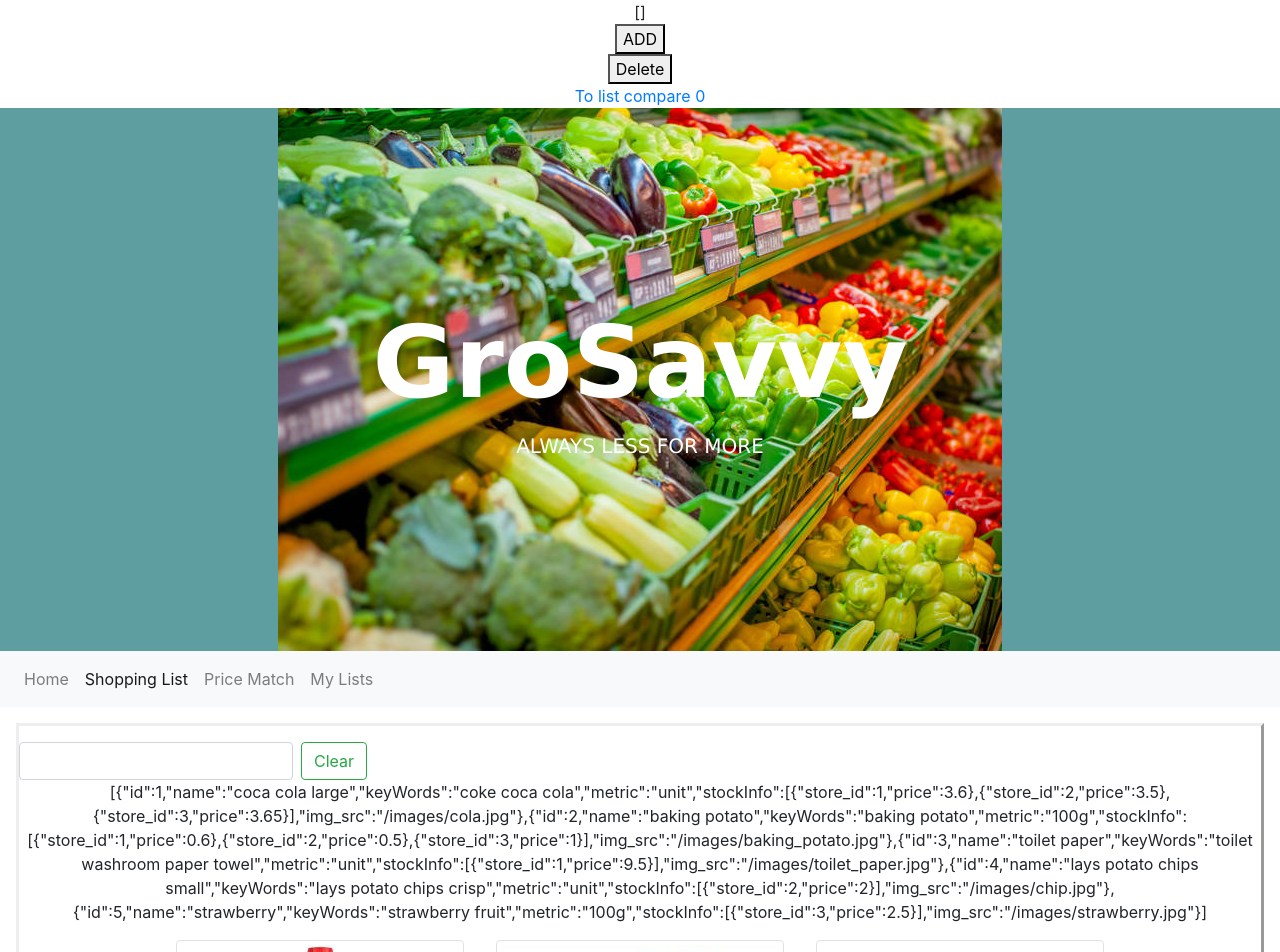
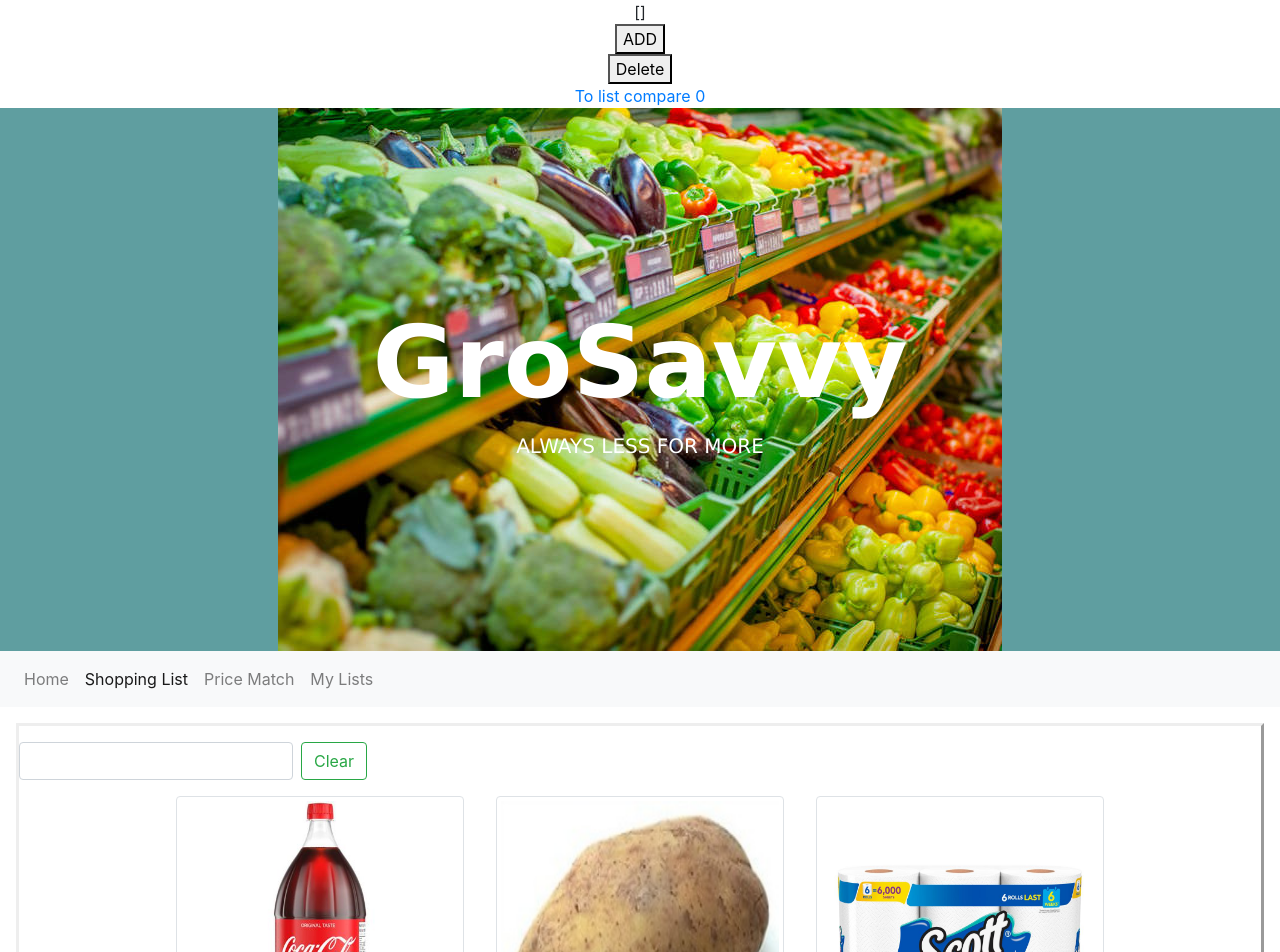
Before and after one commit to GroSavvy/GroSavvy, a React (Create React App) app: page /shoppinglist in a window 1280 px wide. Shown: the top 952 px of the page. Built offline with nearby package versions, Linux system fonts and the light colour scheme.

Commit message:
some wrap-ups

```diff
--- a/src/pages/ShoppingList.js
+++ b/src/pages/ShoppingList.js
@@ -51,18 +51,15 @@
 
   const handleChange = (e) => {
     submit(e, list);
-    navigate(`/mylists`);
+    navigate(`/listcompare/0`);
   };
   return (
     <div className="content">
       <div className="main">
-        {/*  */}
         <SearchBar
           onSearch={(e) => console.log(e)}
           getFilterList={(e) => setfilterList(e)}
         />
-        <div>{JSON.stringify(filterList)}</div>
-        {/*  */}
         <ul className="products">
           {filterList.map((item) => (
             <li key={item.id}>
```
Also changed, not shown: src/background.jpg (deleted).
